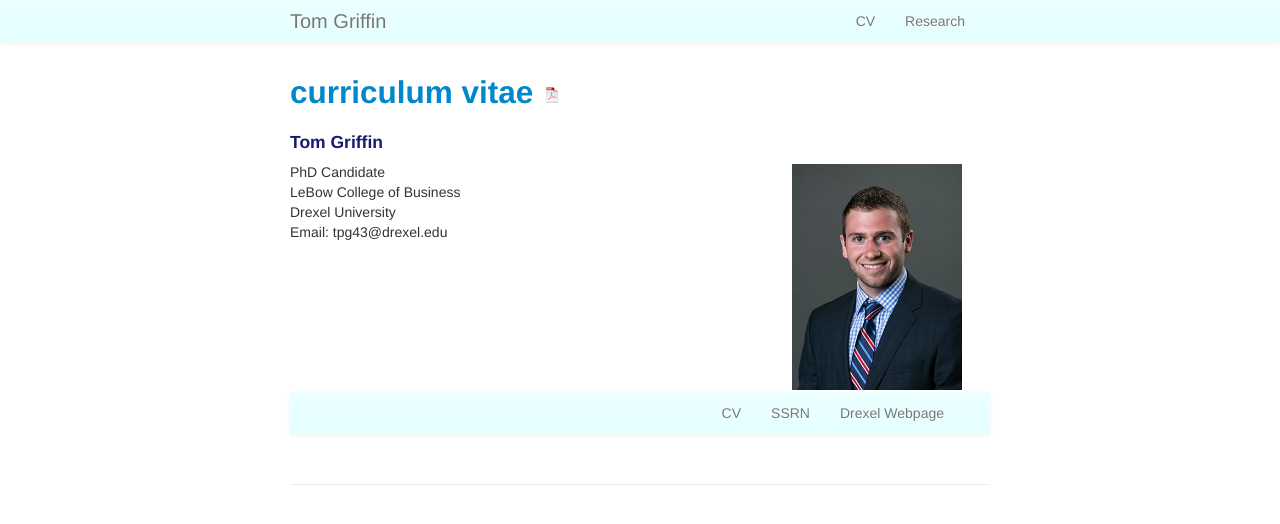
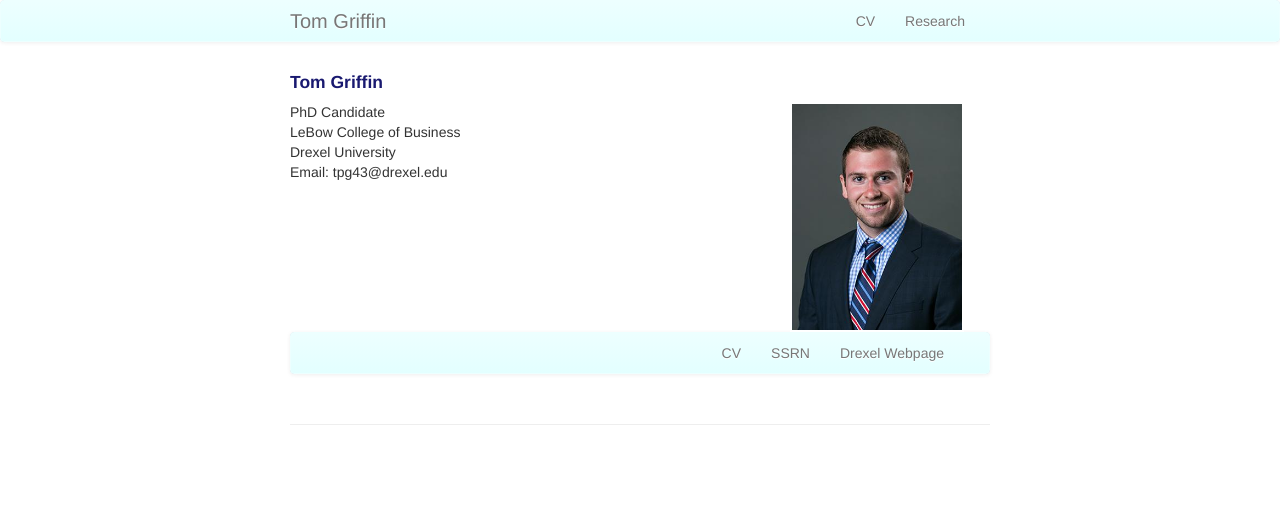
Before and after one commit to ThomasPGriffin/thomaspgriffin.github.io, a Jekyll site: the page built from index.md, in a window 1280 px wide. Shown: the top 524 px of the page. Built offline with Jekyll 4.4.1, drawn with Linux system fonts in a browser that asks for light colours.

Commit message:
Update index.md

```diff
--- a/index.md
+++ b/index.md
@@ -4,9 +4,6 @@ title: Tom Griffin
 description: Tom Griffin is a PhD Candidate at Drexel University
 keywords: Tom, Griffin, Thomas, finance, phd, drexel
 ---
-[curriculum vitae ![CV as pdf]({{ BASE_PATH }}/pages/icons16/pdf-icon.png)]({{ BASE_PATH }}/assets/CV.pdf)<br/>
----
-
 <div class="container">
 <h4><a name="contact"></a>Tom Griffin</h4>
 
```
